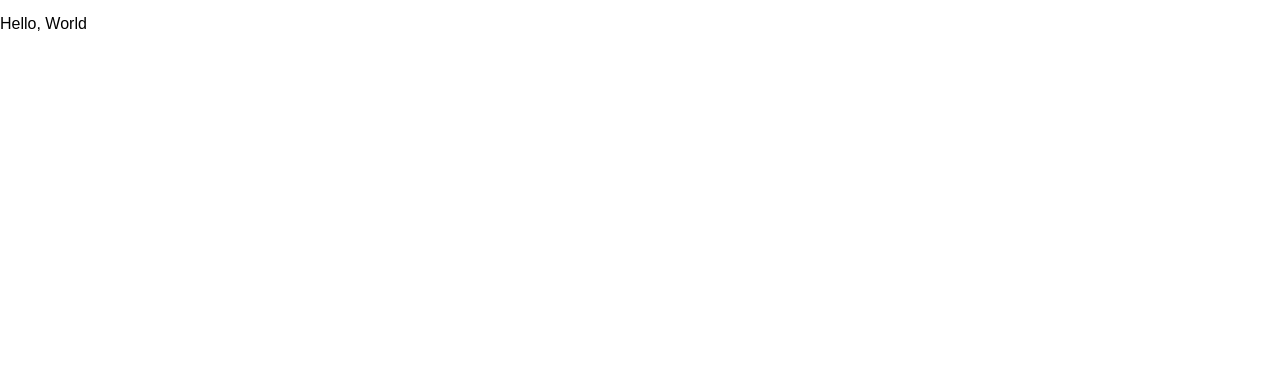
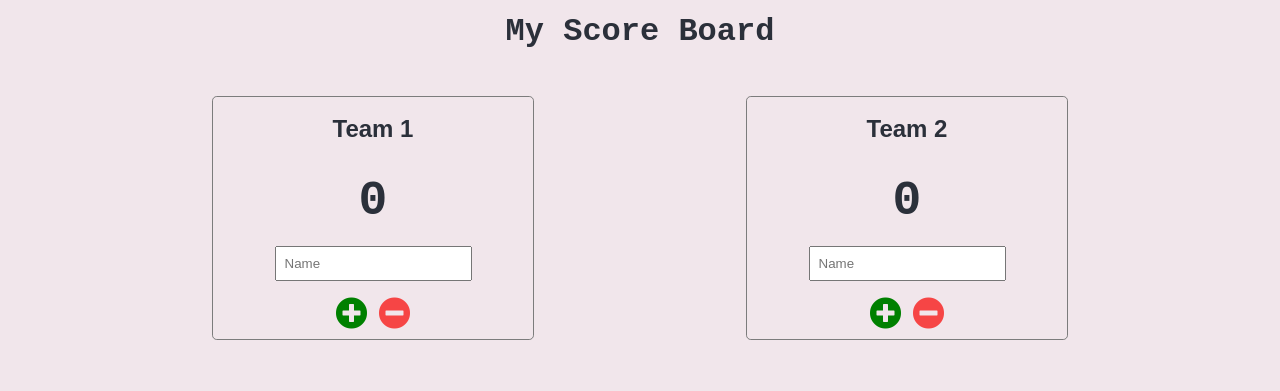
Before and after one commit to kprieto14/Scoreboard, a website built with Vite: page index.html in a window 1280 px wide. Built offline with nearby package versions, Linux system fonts and the light colour scheme.

Commit message:
Finished part 1 and first two bullet points of part 2

```diff
--- a/index.html
+++ b/index.html
@@ -1,13 +1,48 @@
 <!DOCTYPE html>
-<html lang="en">
-  <head>
+<html>
+  <head lang="en">
     <meta charset="UTF-8" />
-    <link rel="icon" type="image/svg+xml" href="/vite.svg" />
     <meta name="viewport" content="width=device-width, initial-scale=1.0" />
-    <title>Template</title>
+    <title>Scoreboard</title>
+    <link rel="icon" type="image/svg+xml" href="favicon.svg" />
+    <link
+      href="https://cdnjs.cloudflare.com/ajax/libs/font-awesome/5.12.0-2/css/all.min.css"
+      rel="stylesheet"
+    />
   </head>
   <body>
-    <script type="module" src="/src/main.ts"></script>
-    <p>Hello, World</p>
+    <header>
+      <h1>My Score Board</h1>
+    </header>
+
+    <main>
+      <section class="team1">
+        <h2 class="team-one">Team 1</h2>
+        <h3 class="team-one">0</h3>
+        <fieldset>
+          <input type="text" placeholder="Name" class="team-one"/>
+        </fieldset>
+
+        <fieldset>
+          <i class="add fas fa-2x fa-plus-circle team-one"></i>
+          <i class="subtract fas fa-2x fa-minus-circle team-one"></i>
+        </fieldset>
+      </section>
+
+      <section class="team2">
+        <h2 class="team-two">Team 2</h2>
+        <h3 class="team-two">0</h3>
+        <fieldset>
+          <input type="text" placeholder="Name" class="team-two"/>
+        </fieldset>
+
+        <fieldset>
+          <i class="add fas fa-2x fa-plus-circle team-two"></i>
+          <i class="subtract fas fa-2x fa-minus-circle team-two"></i>
+        </fieldset>
+      </section>
+    </main>
+
+    <script type="module" src="/src/main.ts" charset="utf-8"></script>
   </body>
 </html>
--- a/src/main.ts
+++ b/src/main.ts
@@ -1 +1,72 @@
 import './style.css'
+let teamOneScore = 0;
+let teamTwoScore = 0;
+
+//Selects all the selected elements in the DOM
+const icons = document.querySelectorAll('i')
+const teamNameForm = document.querySelectorAll('input')
+
+function mathScores(event: MouseEvent) {
+    const iconClickedOn = event.target;
+
+    let teamOneNumberHeader = document.querySelector('h3.team-one')
+    let teamTwoNumberHeader = document.querySelector('h3.team-two')
+
+    //Double checks the event clicked on is not NULL
+    if(iconClickedOn instanceof HTMLElement) {
+        //First will check if it needs to add or subtract
+        if (iconClickedOn.classList.contains('add')) {
+            //Checks for team one or two
+            if (iconClickedOn.classList.contains('team-one') && teamOneScore < 21) {
+                teamOneScore++
+            }
+            else if (iconClickedOn.classList.contains('team-two') && teamTwoScore < 21) {
+                teamTwoScore++
+            }
+        }
+        //Subtract statement
+        else if (iconClickedOn.classList.contains('subtract')) {
+            //Will not add if score is already at 0
+            if (iconClickedOn.classList.contains('team-one') && teamOneScore > 0) {
+                teamOneScore--
+            }
+            else if (iconClickedOn.classList.contains('team-two') && teamTwoScore > 0) {
+                teamTwoScore--
+            }
+        }
+
+        if(teamOneNumberHeader instanceof HTMLHeadingElement) {
+            teamOneNumberHeader.textContent = `${teamOneScore}`
+        }
+
+        if(teamTwoNumberHeader instanceof HTMLHeadingElement) {
+            teamTwoNumberHeader.textContent = `${teamTwoScore}`
+        }
+    }
+}
+
+function changeName(event: Event) {
+    const inputTyped = event.target;
+
+    let teamOneName = document.querySelector('h2.team-one')
+    let teamTwoName = document.querySelector('h2.team-two')
+
+    if(inputTyped instanceof HTMLInputElement) {
+        if(inputTyped.classList.contains('team-one')) {
+            if(teamOneName instanceof HTMLHeadingElement) {
+                teamOneName.textContent = inputTyped.value
+            }
+        }
+        else if(inputTyped.classList.contains('team-two')) {
+            if(teamTwoName instanceof HTMLHeadingElement) {
+                teamTwoName.textContent = inputTyped.value
+            }
+        }
+    }
+}
+
+//When an icon is clicked on, it will add/ subtract scores as needed
+icons.forEach((icon) => icon.addEventListener('click', mathScores))
+
+//When either input form is used, will change their names accordingly
+teamNameForm.forEach((teamName => teamName.addEventListener('input', changeName)))
--- a/src/style.css
+++ b/src/style.css
@@ -9,4 +9,64 @@ html {
 body {
   margin: 0;
   min-height: 100%;
+  background-color: #f1e6eb;
+  color: #2b303a;
 }
+
+h1 {
+  text-align: center;
+  font-family: Monospace;
+  margin: 1rem 0 3rem 0;
+}
+
+main {
+  display: flex;
+  flex-wrap: wrap;
+  justify-content: space-evenly;
+}
+
+section {
+  min-width: 20rem;
+  border: thin solid #7c7c7c;
+  border-radius: 0.3rem;
+  margin-bottom: 3rem;
+
+  display: flex;
+  flex-direction: column;
+  align-items: center;
+}
+
+section h2,
+section p {
+  text-align: center;
+}
+
+section h3 {
+  margin: 1rem 0;
+  font-family: Monospace;
+  font-size: 3rem;
+}
+
+fieldset {
+  padding-left: 0;
+  padding-right: 0;
+  border: none;
+}
+
+fieldset input {
+  padding: 0.5rem;
+}
+
+fieldset i {
+  margin: 0 0.2rem;
+}
+
+fieldset i.add {
+  color: green;
+  cursor: pointer;
+}
+
+fieldset i.subtract {
+  color: #f64545;
+  cursor: pointer;
+}
```
Also changed, not shown: 1 other file.
